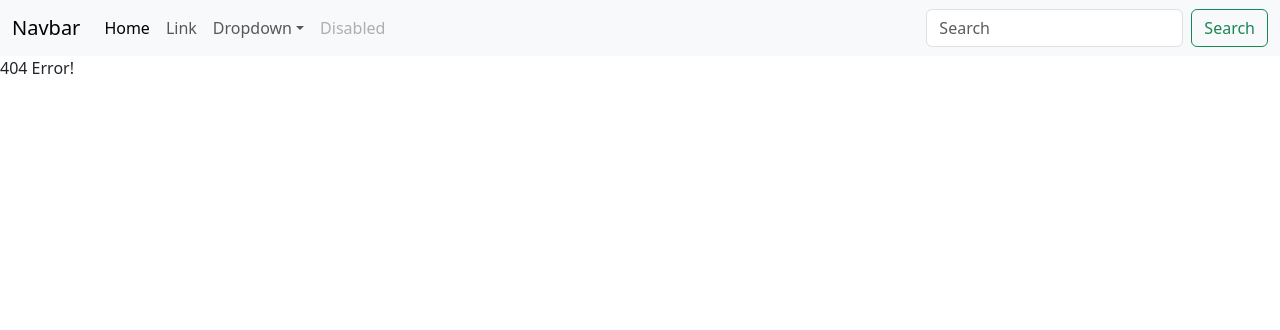
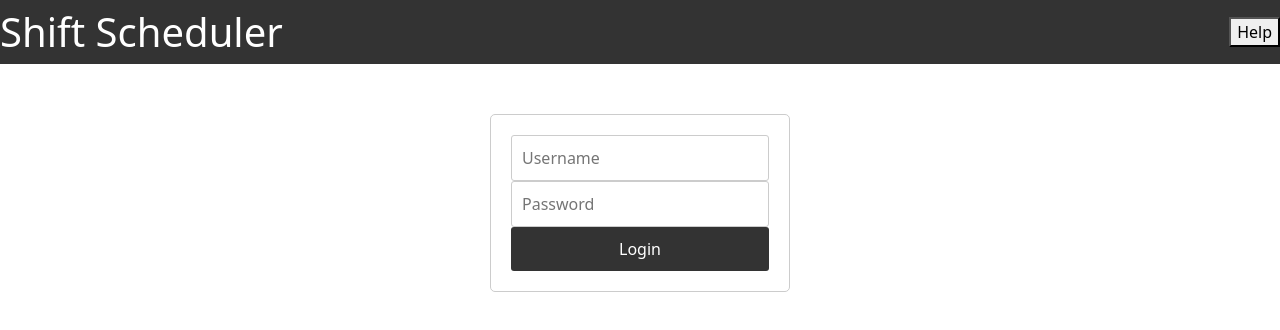
Before and after one commit to CSI-3140-S23-Group-36/shift-scheduler, a React (Create React App) app in the folder Front/: page /login in a window 1280 px wide. Before the commit this address had no page. Shown: the top 330 px of the page. Built offline with nearby package versions, Linux system fonts and the light colour scheme.

Commit message:
Added base login page

```diff
--- a/Front/package.json
+++ b/Front/package.json
@@ -10,11 +10,12 @@
     "@types/node": "^16.18.36",
     "@types/react": "^18.2.12",
     "@types/react-dom": "^18.2.5",
+    "@types/react-router-dom": "^5.3.3",
     "bootstrap": "^5.3.0",
     "bootstrap-icons": "^1.10.5",
     "react": "^18.2.0",
     "react-dom": "^18.2.0",
-    "react-router-dom": "^6.13.0",
+    "react-router-dom": "^6.14.1",
     "react-scripts": "5.0.1",
     "typescript": "^4.9.5",
     "web-vitals": "^2.1.4"
--- a/Front/src/App.tsx
+++ b/Front/src/App.tsx
@@ -1,27 +1,44 @@
-import React from "react";
-import logo from "./logo.svg";
-import "./App.css";
+import React, { useState } from 'react';
+import Login from './components/pages/common/login';
 import Error from "./components/pages/common/error";
-import Login from "./components/pages/common/login";
-import { RouterProvider, createHashRouter } from "react-router-dom";
+import './components/pages/common/login.css'
 import AvailabilityForm from "./components/pages/employee/availabilityForm";
 import GenerateSchedule from "./components/pages/manager/generateSchedule";
 
-const router = createHashRouter([
-  { path: "*", element: <Error /> },
-  { path: "/login", element: <Login /> },
-  { path: "/availabilities", element: <AvailabilityForm /> },
-  { path: "/generate-schedules", element: <GenerateSchedule /> },
-]);
+// const router = createHashRouter([
+//   { path: "*", element: <Error /> },
+//   { path: "/login", element: <Login /> },
+//   { path: "/availabilities", element: <AvailabilityForm /> },
+//   { path: "/generate-schedules", element: <GenerateSchedule /> },
+// ]);
 
-function App() {
+/* Don't know how to use hash router */
+const App: React.FC = () => {
+  const [username, setUsername] = useState('');
+  const [password, setPassword] = useState('');
+
+  const handleInputChange = (event: React.ChangeEvent<HTMLInputElement>) => {
+    const { name, value } = event.target;
+    if (name === 'username') {
+      setUsername(value);
+    } else if (name === 'password') {
+      setPassword(value);
+    }
+  };
+
+  const handleLogin = () => {
+  };
+
   return (
-    <div className="App">
-      <div id="page-container">
-        <RouterProvider router={router} />
-      </div>
+    <div>
+      <Login
+        username={username}
+        password={password}
+        onInputChange={handleInputChange}
+        onLogin={handleLogin}
+      />
     </div>
   );
-}
+};
 
 export default App;
--- /dev/null
+++ b/Front/src/components/pages/common/login.css
@@ -0,0 +1,50 @@
+body {
+    font-family: Arial, sans-serif;
+  }
+
+  .navbar {
+    background-color: #333;
+    color: #fff;
+    padding: 10px;
+    display: flex;
+    justify-content: space-between;
+  }
+
+  .navbar h1 {
+    margin: 0;
+  }
+
+  .login-container {
+    margin: 50px auto;
+    width: 300px;
+    padding: 20px;
+    border: 1px solid #ccc;
+    border-radius: 5px;
+    text-align: center;
+  }
+
+  .login-container .form-group {
+    margin-bottom: 10px;
+  }
+
+  .login-container input[type="text"],
+  .login-container input[type="password"] {
+    width: 100%;
+    padding: 10px;
+    border: 1px solid #ccc;
+    border-radius: 3px;
+  }
+
+  .login-container button {
+    width: 100%;
+    padding: 10px;
+    background-color: #333;
+    color: #fff;
+    border: none;
+    border-radius: 3px;
+    cursor: pointer;
+  }
+
+  .login-container button:hover {
+    background-color: #555;
+  }
--- a/Front/src/components/pages/common/login.tsx
+++ b/Front/src/components/pages/common/login.tsx
@@ -1,5 +1,44 @@
-import Page from "../../page";
+import React from 'react';
 
-export default function Login() {
-  return <Page>Login form goes here</Page>;
+interface LoginProps {
+  username: string;
+  password: string;
+  onInputChange: (event: React.ChangeEvent<HTMLInputElement>) => void;
+  onLogin: () => void;
 }
+
+const Login: React.FC<LoginProps> = ({
+  username,
+  password,
+  onInputChange,
+  onLogin,
+}) => {
+  return (
+    <div>
+      <div className="navbar">
+        <h1>Shift Scheduler</h1>
+        <button>Help</button>
+      </div>
+
+      <div className="login-container">
+        <input
+          type="text"
+          placeholder="Username"
+          value={username}
+          onChange={onInputChange}
+          name="username"
+        />
+        <input
+          type="password"
+          placeholder="Password"
+          value={password}
+          onChange={onInputChange}
+          name="password"
+        />
+        <button onClick={onLogin}>Login</button>
+      </div>
+    </div>
+  );
+};
+
+export default Login;
```
Also changed, not shown: 1 other file (tests, documents, lock files or other folders).
